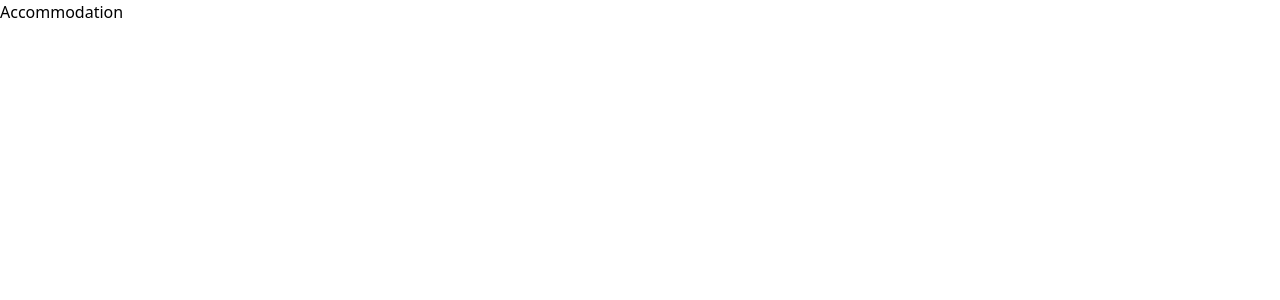
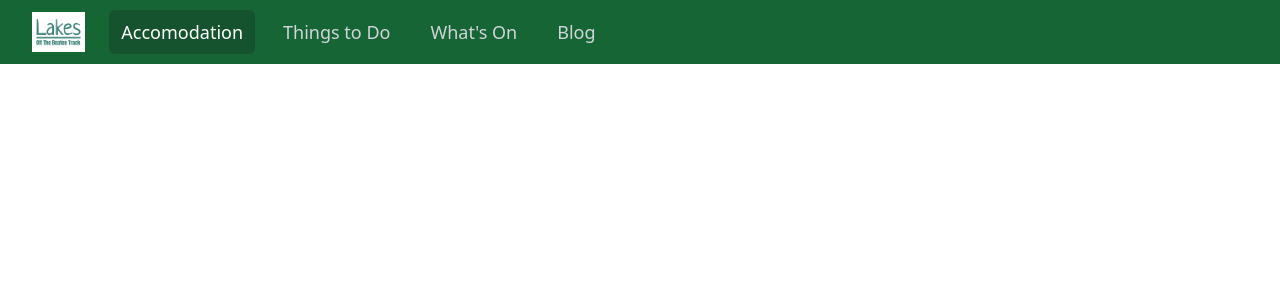
Before and after one commit to danielajoconnor/se2p8-project, a Next.js app: page /accommodation in a window 1280 px wide. Shown: the top 300 px of the page. Built offline with nearby package versions, Linux system fonts and the light colour scheme.

Commit message:
added navbar to each page apart from [blogId].js

```diff
--- a/pages/accommodation.js
+++ b/pages/accommodation.js
@@ -1,3 +1,9 @@
+import NavBar from "@/components/shared/navbar";
+
 export default function Accommodation() {
-  return <div>Accommodation</div>;
+  return (
+    <div>
+      <NavBar></NavBar>
+    </div>
+  );
 }
--- a/pages/blog.js
+++ b/pages/blog.js
@@ -1,3 +1,9 @@
+import NavBar from "@/components/shared/navbar";
+
 export default function Blog() {
-  return <div>Blog</div>;
+  return (
+    <div>
+      <NavBar></NavBar>
+    </div>
+  );
 }
--- a/pages/thingsToDo.js
+++ b/pages/thingsToDo.js
@@ -1,3 +1,9 @@
+import NavBar from "@/components/shared/navbar";
+
 export default function () {
-  return <div>Things to Do</div>;
+  return (
+    <div>
+      <NavBar></NavBar>
+    </div>
+  );
 }
--- a/pages/whatsOn.js
+++ b/pages/whatsOn.js
@@ -1,3 +1,9 @@
+import NavBar from "@/components/shared/navbar";
+
 export default function WhatsOn() {
-  return <div>What's On</div>;
+  return (
+    <div>
+      <NavBar></NavBar>
+    </div>
+  );
 }
```
